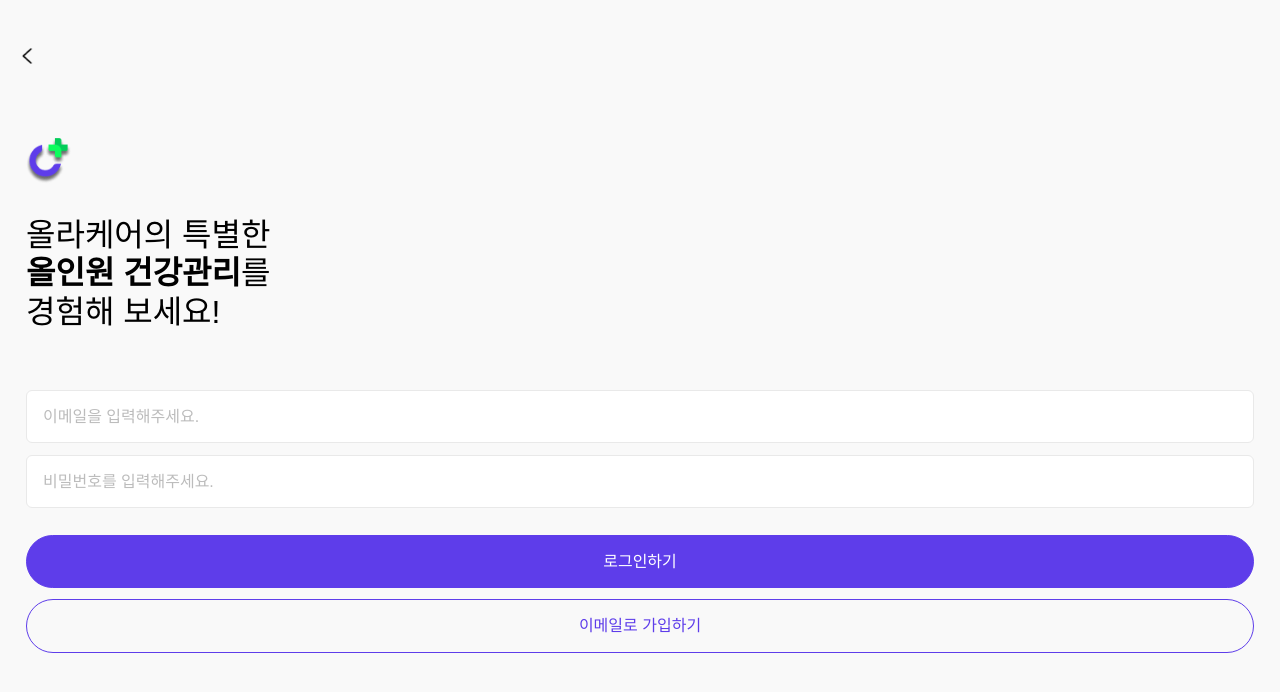
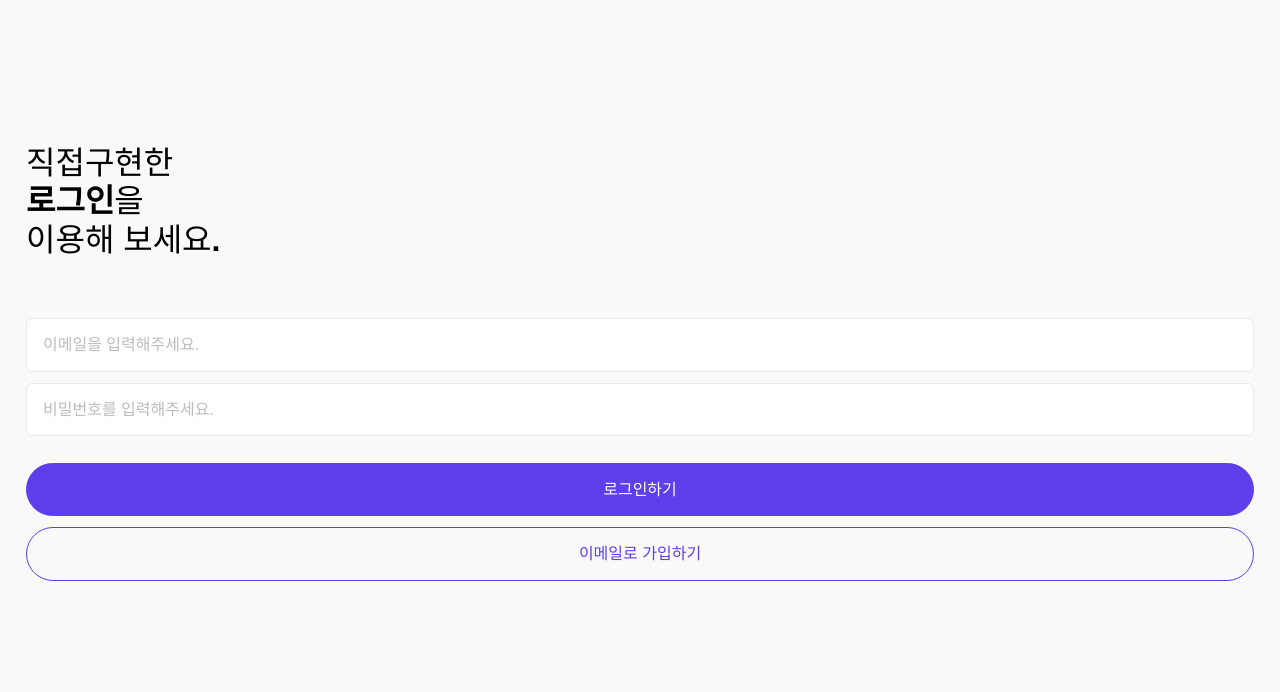
Before and after one commit to aingface/next-login-practice, a Next.js app: page /login in a window 1280 px wide. Shown: the top 692 px of the page. Built offline with nearby package versions, Linux system fonts and the light colour scheme.

Commit message:
fix: 로고 제거

```diff
--- a/src/pages/login.tsx
+++ b/src/pages/login.tsx
@@ -79,15 +79,11 @@
 
   return (
     <Container>
-      <NavigationBar isBorderBottom={false} />
-      <LogoBox>
-        <Image alt="My logo" height={45} src={logo} width={45} />
-      </LogoBox>
       <Description>
         <span>
-          올라케어의 특별한 <br />
-          <Bold>올인원 건강관리</Bold>를<br />
-          경험해 보세요!
+          직접구현한 <br />
+          <Bold>로그인</Bold>을<br />
+          이용해 보세요<Bold>.</Bold>
         </span>
       </Description>
       <LogInFormWrapper>
@@ -136,17 +132,14 @@
   padding: 0 1.625rem;
 `;
 
-const LogoBox = styled.div`
-  padding-top: 4.625rem;
-  width: 100%;
-`;
-
 const Description = styled.div`
   font-family: Apple SD Gothic Neo, sans-serif;
   font-size: 2rem;
   font-weight: ${(props) => props.theme.fontWeights.light};
   padding-top: 2rem;
   width: 100%;
+
+  margin-top: 7rem;
 `;
 
 const Bold = styled.span`
```
